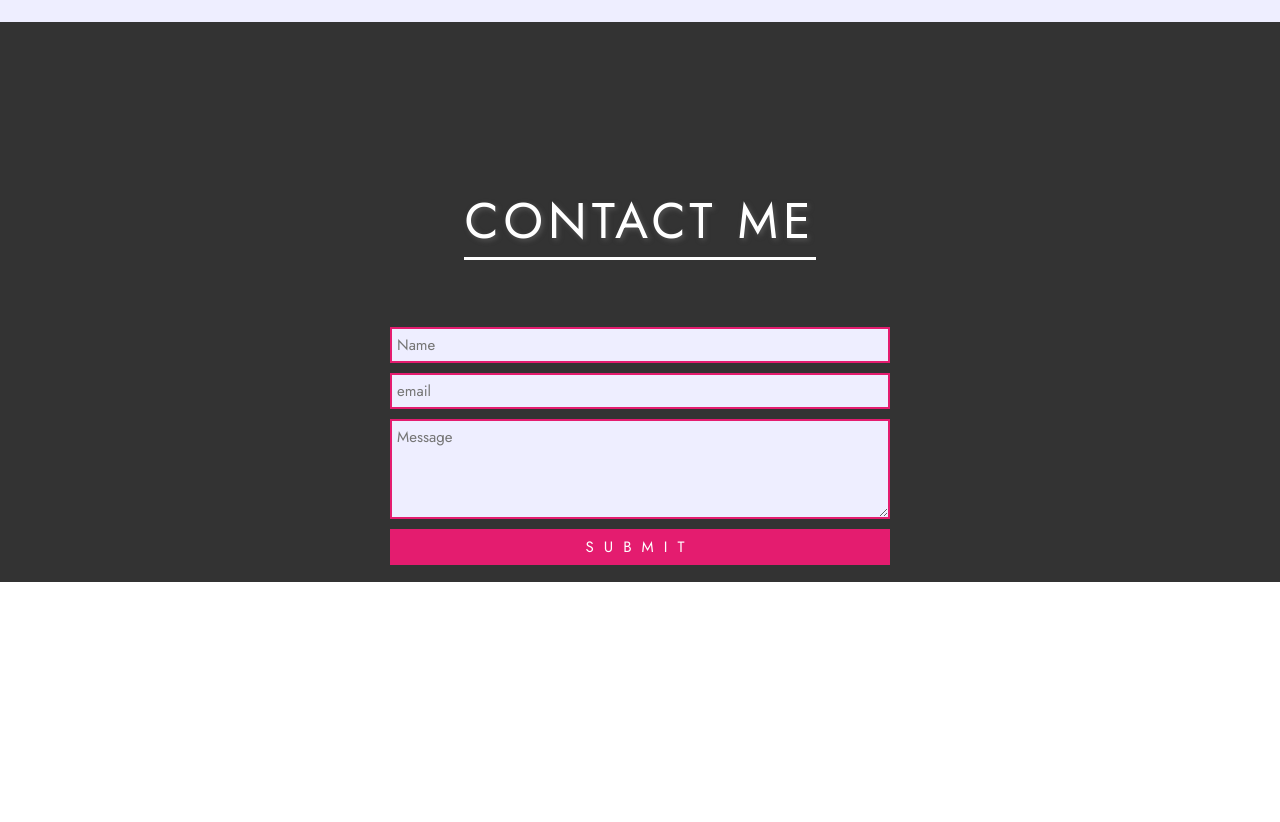
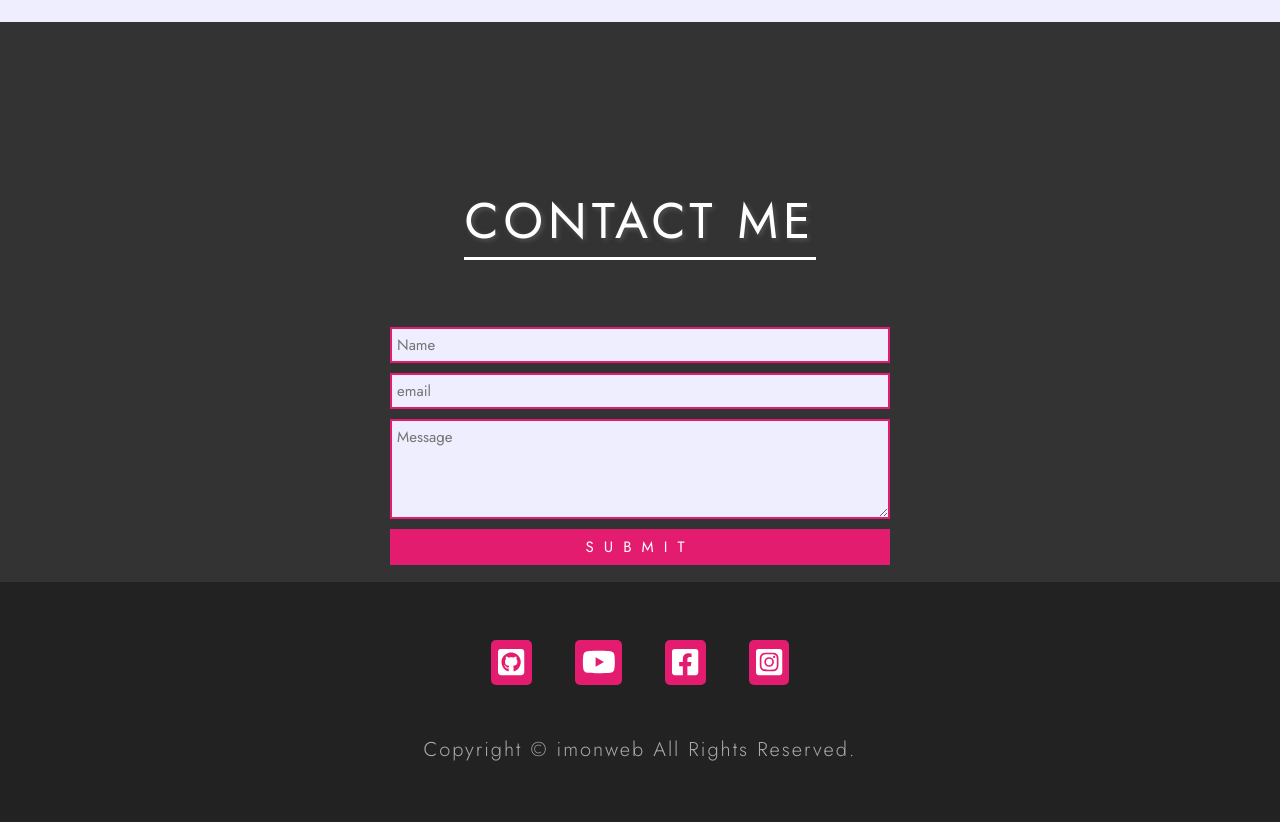
Before and after one commit to imonweb/CC-Personal-Portfolio, a website built with webpack: page src/index.html in a window 1280 px wide. Shown: the part 3916-4738 px from the top of the page. Before the commit the page ends 4498 px from the top, so only its background shows below. Built offline with nearby package versions, Linux system fonts and the light colour scheme.

Commit message:
contact form

```diff
--- a/src/css/styles.scss
+++ b/src/css/styles.scss
@@ -352,6 +352,42 @@ html {
   } /*  section-4 */
 
 
+/* ====== Section 5 ====== */
+  .section-5 {
+    width: 100%;
+    height: 30vh;
+    background-color: #222;
+    flex-direction: column;
+
+    .social-media {
+      margin-bottom: 5rem;
+
+      .social-media-link {
+        margin: 0 2rem;
+        padding: .7rem;
+        background-color: #e41c6f;
+        border-radius: 0.5rem;
+        display: inline-block;
+
+        .svg-inline--fa {
+          font-size: 3rem;
+          color: #fff;
+        }
+
+      }
+    }
+
+    .copyright {
+      color: #aaa;
+      font-size: 2rem;
+      letter-spacing: .2rem;
+      font-weight: 300;
+      text-align: center;
+    }
+
+
+  } /*  section-5 */
+
 
 
 
--- a/src/index.html
+++ b/src/index.html
@@ -207,6 +207,19 @@
       </form>
     </section>
     <!-- Section 4 end -->
+
+    <!-- Section 5 start  -->
+    <footer class="section-5 center">
+      <div class="social-media">
+        <a href="#" class="social-media-link"><i class="fab fa-github-square"></i></a>
+        <a href="#" class="social-media-link"><i class="fab fa-youtube"></i></a>
+        <a href="#" class="social-media-link"><i class="fab fa-facebook-square"></i></a>
+        <a href="#" class="social-media-link"><i class="fab fa-instagram-square"></i></a>
+      </div>
+
+      <p class="copyright"> Copyright &copy; imonweb All Rights Reserved.</p>
+    </footer>
+    <!-- Section 5 end  -->
   </div> <!-- container -->
 </body>
 </html>
```
